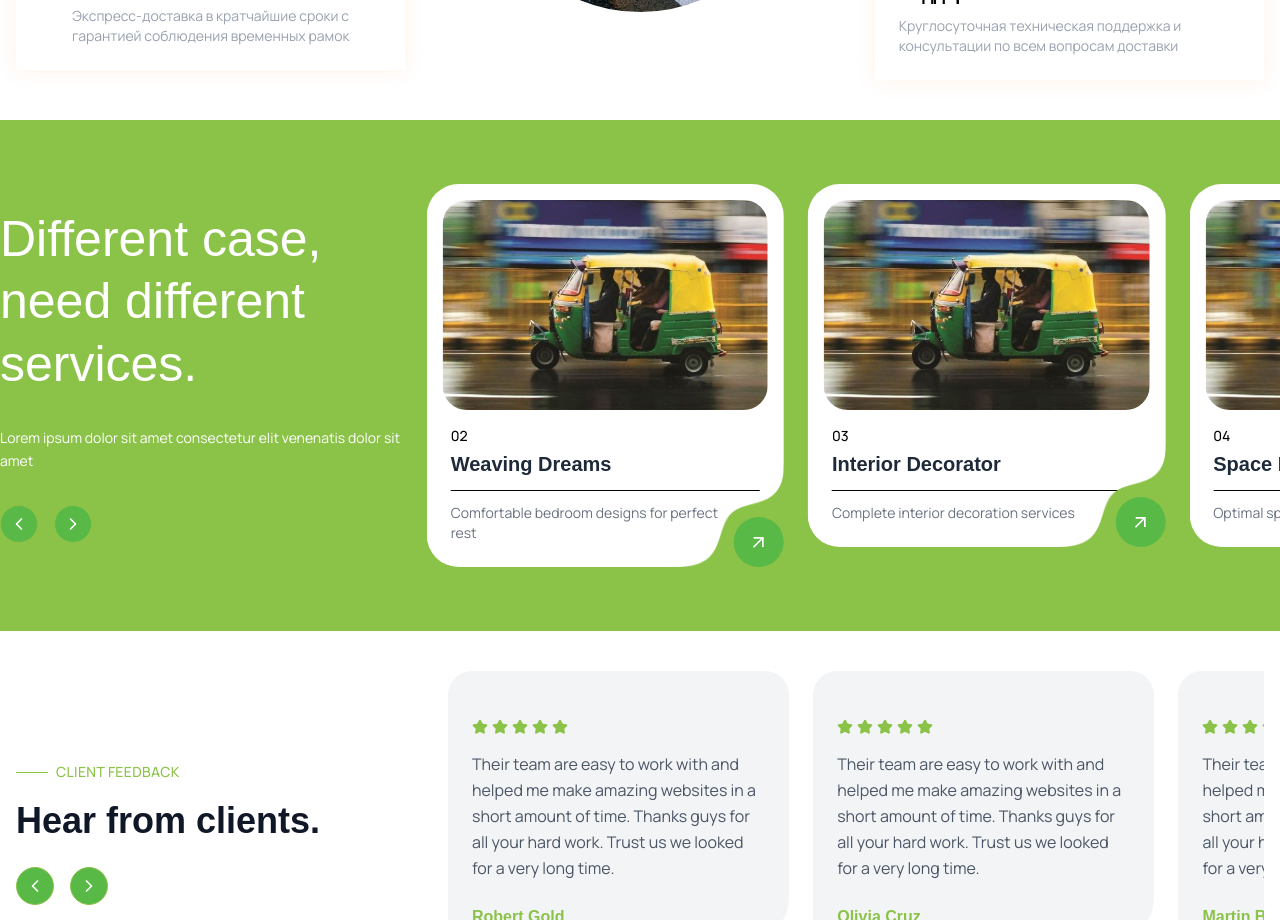
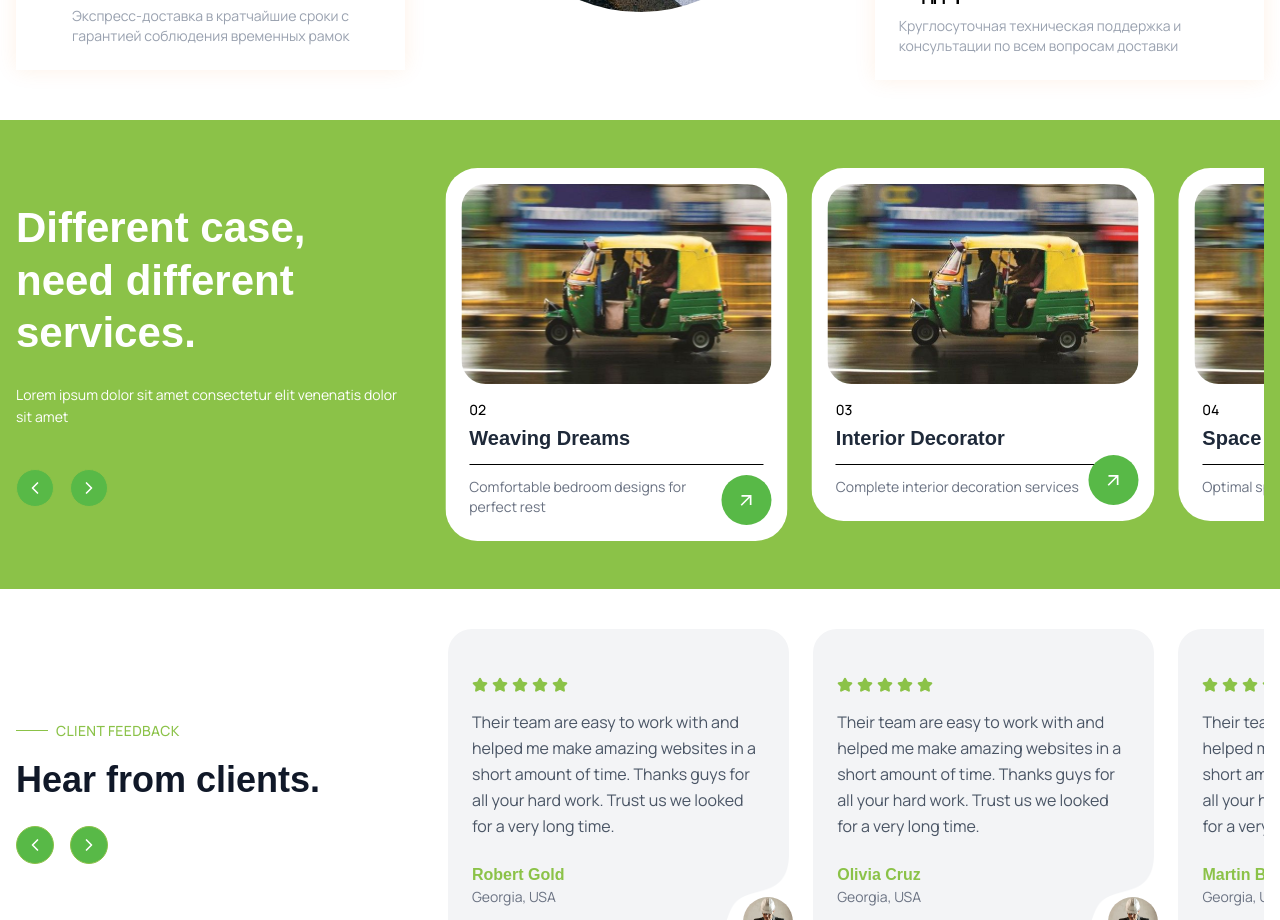
Before and after one commit to Himanshukumar2003/ev-riksha, a Next.js app: page / in a window 1280 px wide. Shown: the part 1420-2340 px from the top of the page. Built offline with nearby package versions, Linux system fonts and the light colour scheme.

Commit message:
first commit

```diff
--- a/src/app/page.js
+++ b/src/app/page.js
@@ -16,7 +16,6 @@ export default function Home() {
       <ContingentSection />
       <OurProduct />
       <ReviewsSection></ReviewsSection>
-
       <Blogs />
     </>
   );
--- a/src/components/products.js
+++ b/src/components/products.js
@@ -1,15 +1,15 @@
 "use client";
 
+import { useRef } from "react";
 import { Swiper, SwiperSlide } from "swiper/react";
 import { Navigation, Autoplay } from "swiper/modules";
-import { ChevronLeft, ChevronRight, ArrowUpRight } from "lucide-react";
+import { ChevronLeft, ChevronRight } from "lucide-react";
 import Image from "next/image";
+import Link from "next/link";
+import { MdArrowOutward } from "react-icons/md";
 
-// Import Swiper styles
 import "swiper/css";
 import "swiper/css/navigation";
-import Link from "next/link";
-import { MdArrowOutward } from "react-icons/md";
 
 const services = [
   {
@@ -51,106 +51,96 @@ const services = [
 ];
 
 export default function OurProduct() {
+  const prevRef = useRef(null);
+  const nextRef = useRef(null);
+
   return (
-    <div className=" bg-[#8BC248]">
-      <div className="container mx-auto">
-        <div className="grid lg:grid-cols-12 ">
+    <div className="bg-[#8BC248] py-12">
+      <div className="container mx-auto px-4">
+        <div className="grid grid-cols-1 lg:grid-cols-12 gap-10">
           {/* Left Content */}
-          <div className="flex flex-col justify-center col-span-4 px-4 lg:px-0">
-            <div className="space-y-8 max-w-lg mx-auto lg:mx-0">
-              <h1 className="text-[50px]  text-white leading-tight">
+          <div className="lg:col-span-4 flex flex-col justify-center space-y-6">
+            <h1 className="text-3xl md:text-[42px] text-white leading-tight font-bold">
               Different case, need different services.
             </h1>
-              <p className="text-white text-sm leading-relaxed">
+            <p className="text-white text-sm leading-relaxed max-w-md">
               Lorem ipsum dolor sit amet consectetur elit venenatis dolor sit
               amet
             </p>
-            </div>
-            <div className="flex gap-4 justify-start mt-8">
-              <button
-                className="swiper-button-prev-custom btn-circle" // Added 'border' and 'p-2' for better styling
-              >
+
+            <div className="flex gap-4 mt-4">
+              <button ref={prevRef} className="btn-circle border bg-white p-2">
                 <ChevronLeft className="w-5 h-5" />
               </button>
-              <button
-                className="swiper-button-next-custom btn-circle" // Added 'border' and 'p-2' for better styling
-              >
-                <ChevronRight className="w-5 h-5" />
+              <button ref={nextRef} className="btn-circle border bg-white p-2">
+                <ChevronRight className="w-5 h-5 " />
               </button>
             </div>
           </div>
 
-          <div className="flex flex-col justify-center py-8 lg:py-16 col-span-8">
-            <div className="space-y-8">
-              {/* Swiper */}
-              <div className="relative overflow-hidden">
+          {/* Swiper Content */}
+          <div className="lg:col-span-8">
             <Swiper
               modules={[Navigation, Autoplay]}
               spaceBetween={24}
-                  slidesPerView={1.2}
+              loop={true}
               autoplay={{
                 delay: 3000,
                 disableOnInteraction: false,
               }}
-                  loop={true}
+              slidesPerView={1.2}
+              onBeforeInit={(swiper) => {
+                swiper.params.navigation.prevEl = prevRef.current;
+                swiper.params.navigation.nextEl = nextRef.current;
+              }}
               navigation={{
-                    prevEl: ".swiper-button-prev-custom",
-                    nextEl: ".swiper-button-next-custom",
+                prevEl: prevRef.current,
+                nextEl: nextRef.current,
               }}
               breakpoints={{
-                    640: {
-                      slidesPerView: 1.5,
+                480: {
+                  slidesPerView: 1.3,
                 },
                 768: {
                   slidesPerView: 1.8,
                 },
                 1024: {
-                      slidesPerView: 2.3, // Example
+                  slidesPerView: 2.3,
                 },
               }}
             >
-                  {services.map(
-                    (
-                      service // Removed 'index' if not explicitly used, as 'service.id' is a better key
-                    ) => (
+              {services.map((service) => (
                 <SwiperSlide key={service.id}>
-                        <div className="bg-white relative cards product-card rounded-[2rem] max-w-sm  ">
+                  <div className="bg-white relative rounded-[2rem] max-w-sm mx-auto">
                     <div className="p-4">
                       <Image
                         height={300}
                         width={300}
-                              src={service.image} // Replace with your actual image path
-                              alt="Transforming Rooms"
+                        src={service.image}
+                        alt={service.title}
                         className="rounded-3xl w-full object-cover"
                       />
                     </div>
-
                     <div className="px-6 pb-6">
-                            <p className="text-sm  font-medium mb-1">
-                              {service.id}
-                            </p>
+                      <p className="text-sm font-medium mb-1">{service.id}</p>
                       <h2 className="text-xl font-semibold text-gray-800 mb-2">
                         {service.title}
                       </h2>
-                            <hr className="  my-3 " />
-                            <p className="text-sm text-gray-500   pr-10">
+                      <hr className="my-3" />
+                      <p className="text-sm text-gray-500 pr-10">
                         {service.description}
                       </p>
                     </div>
-
                     <Link
-                            href=""
-                            className="h-[50px] w-[50px] z-12 bg-[var(--color-secondary)] rounded-full flex justify-center items-center absolute bottom-0 right-0"
+                      href="#"
+                      className="h-[50px] w-[50px] z-12 bg-[var(--color-secondary)] rounded-full flex justify-center items-center absolute bottom-4 right-4"
                     >
                       <MdArrowOutward className="text-white w-5 h-5" />
                     </Link>
                   </div>
                 </SwiperSlide>
-                    )
-                  )}
+              ))}
             </Swiper>
-              </div>
-            </div>
           </div>
         </div>
       </div>
```
Lines whose indentation alone changed are shown as unchanged.
